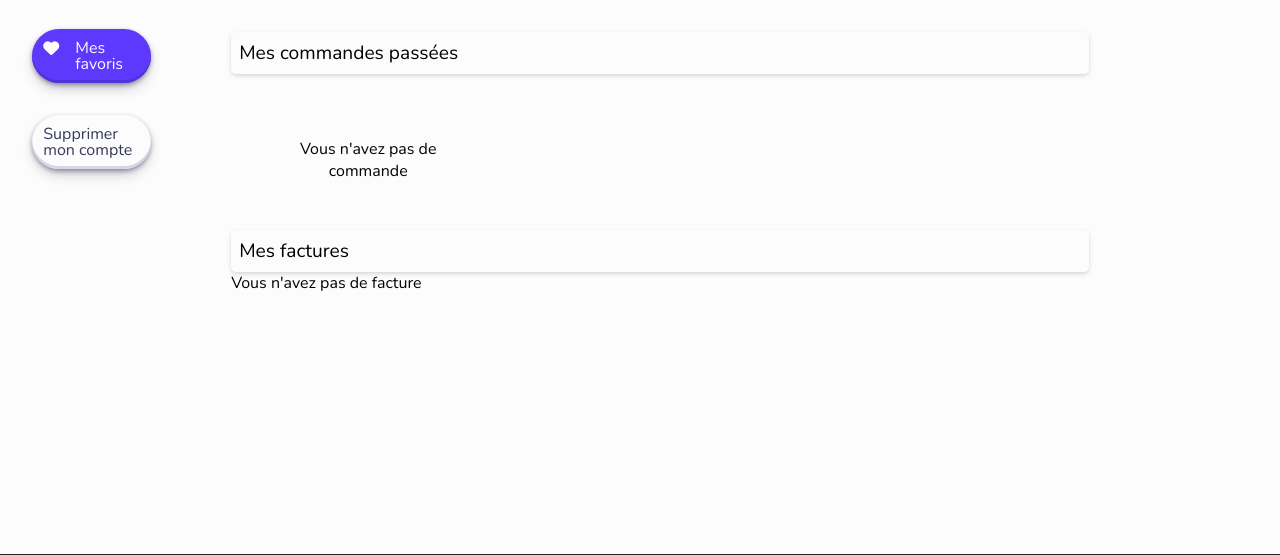
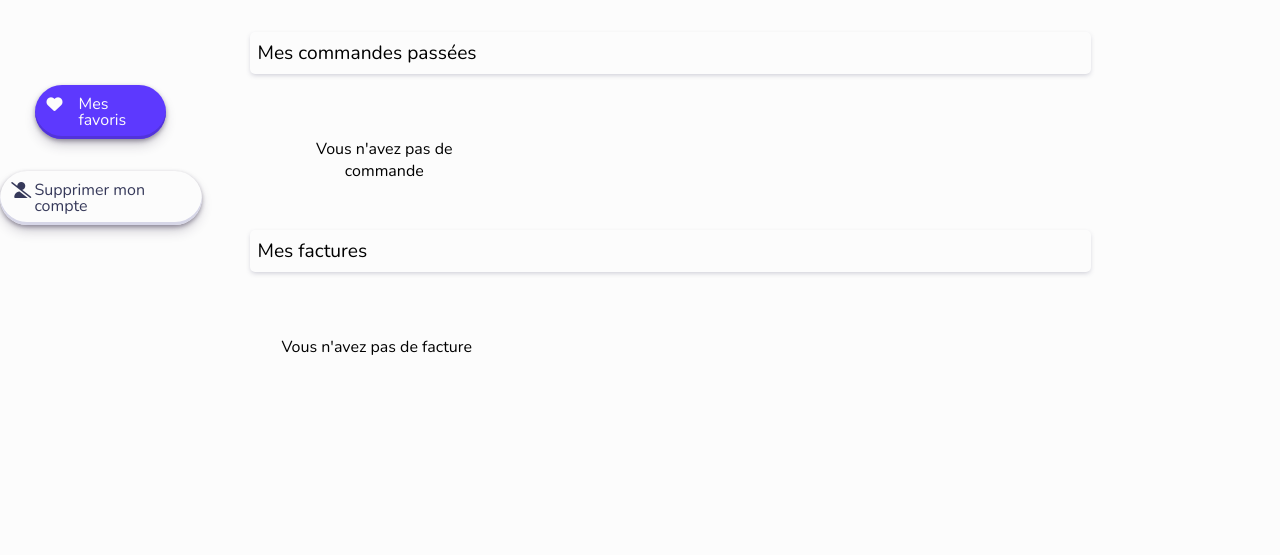
Before and after one commit to chloec68/projet, a Symfony app: template templates/home/profile.html.twig in a window 1280 px wide. Shown: the part 448-1003 px from the top of the page. Run offline with Twig, Linux system fonts and the light colour scheme; the template is opened without the code that fills it, so the values that code supplies are empty; style sheets or scripts are compiled from the project's sources; some libraries are stand-ins or nearby versions; some web fonts are replaced.

Commit message:
update css + add comments

```diff
--- a/assets/styles/app.css
+++ b/assets/styles/app.css
@@ -726,7 +726,6 @@ footer small{
             text-decoration: underline;
             color: var(--main);
         }
-
     }
 
     #personal-info{
@@ -789,10 +788,11 @@ footer small{
     display: inline-flex;
     font-family: "nunito";
     padding:0.7rem;
-    width:65%;
     justify-content: center;
     line-height: 1;
     transition: box-shadow .15s,transform .15s;
+    display: flex;
+    gap:0.2rem;
     }
 
     .delete-accountButton:focus,.cancelButton:focus,.confirmButton:focus{
--- a/templates/home/profile.html.twig
+++ b/templates/home/profile.html.twig
@@ -18,7 +18,7 @@
 
         <section id="side-container">
             <a href="{{ path('app_favorites') }}" class="favorites-button"><i class="fa-solid fa-heart"></i> Mes favoris</a>
-            <p class="delete-accountButton">Supprimer mon compte</p>
+            <p class="delete-accountButton"><i class="fa-solid fa-user-slash"></i> Supprimer mon compte</p>
         </section>
 
         <section id="main-container">
@@ -37,8 +37,8 @@
                 </div>
 
             <h2>Mes factures</h2>
-            {% if userBills is not null %}
             <div class="bills-list">
+                {% if userBills is not empty %}
                     {% for userBill in userBills %}
                         {% if userBill.billPath is not null %}
                             <div class="bills-links">
@@ -48,10 +48,10 @@
                             </div>
                         {% endif %}
                     {% endfor %}
+                {% else %}
+                    <p class="centered">Vous n'avez pas de facture</p>
+                {% endif %}
             </div>
-            {% else %}
-                <p>Vous n'avez pas de facture</p>
-            {% endif %}
         </section>
     </main>
 
```
Also changed, not shown: src/Controller/ProductController.php (+7 -1 lines). Lines whose indentation alone changed are shown as unchanged.
